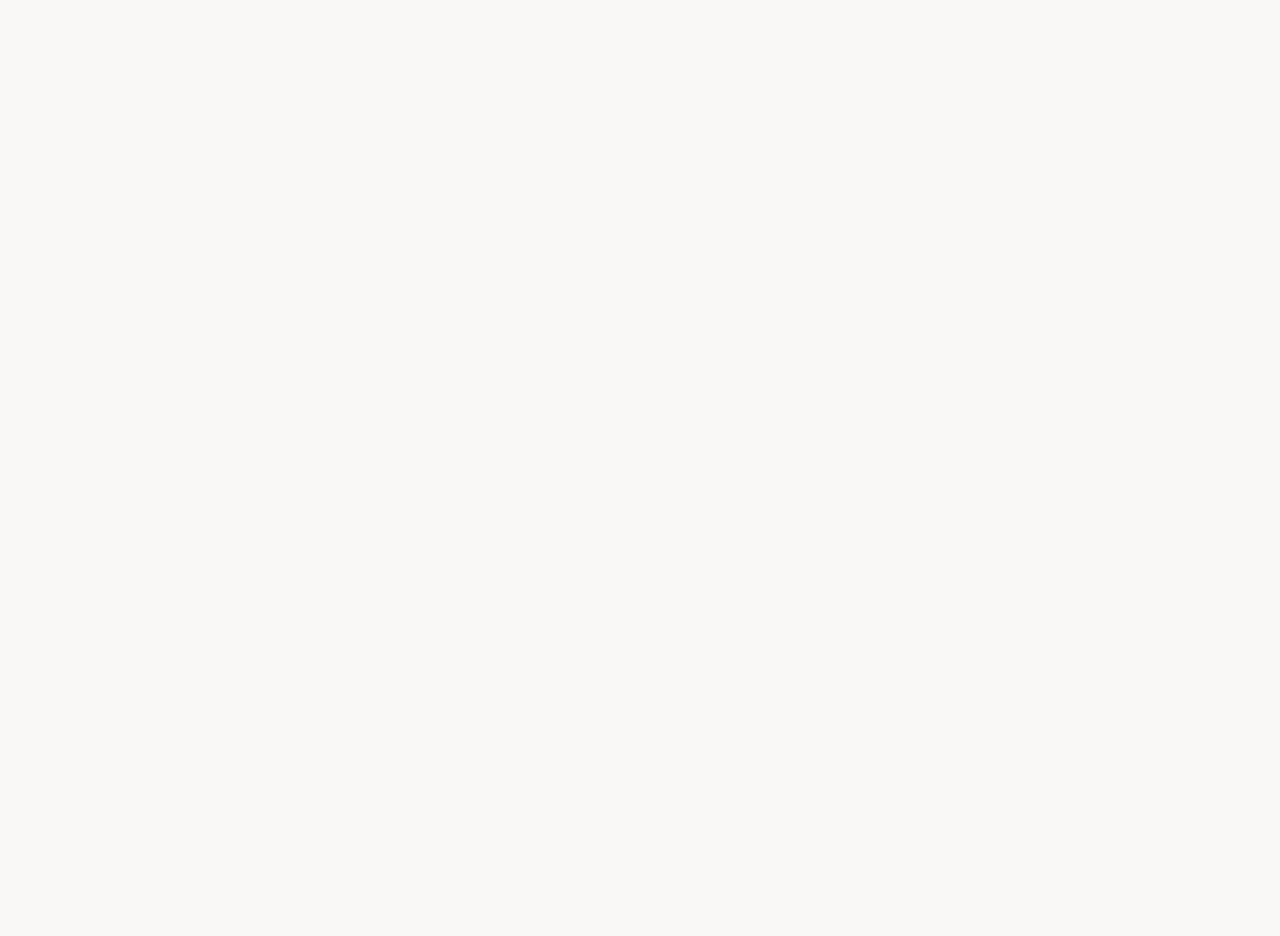
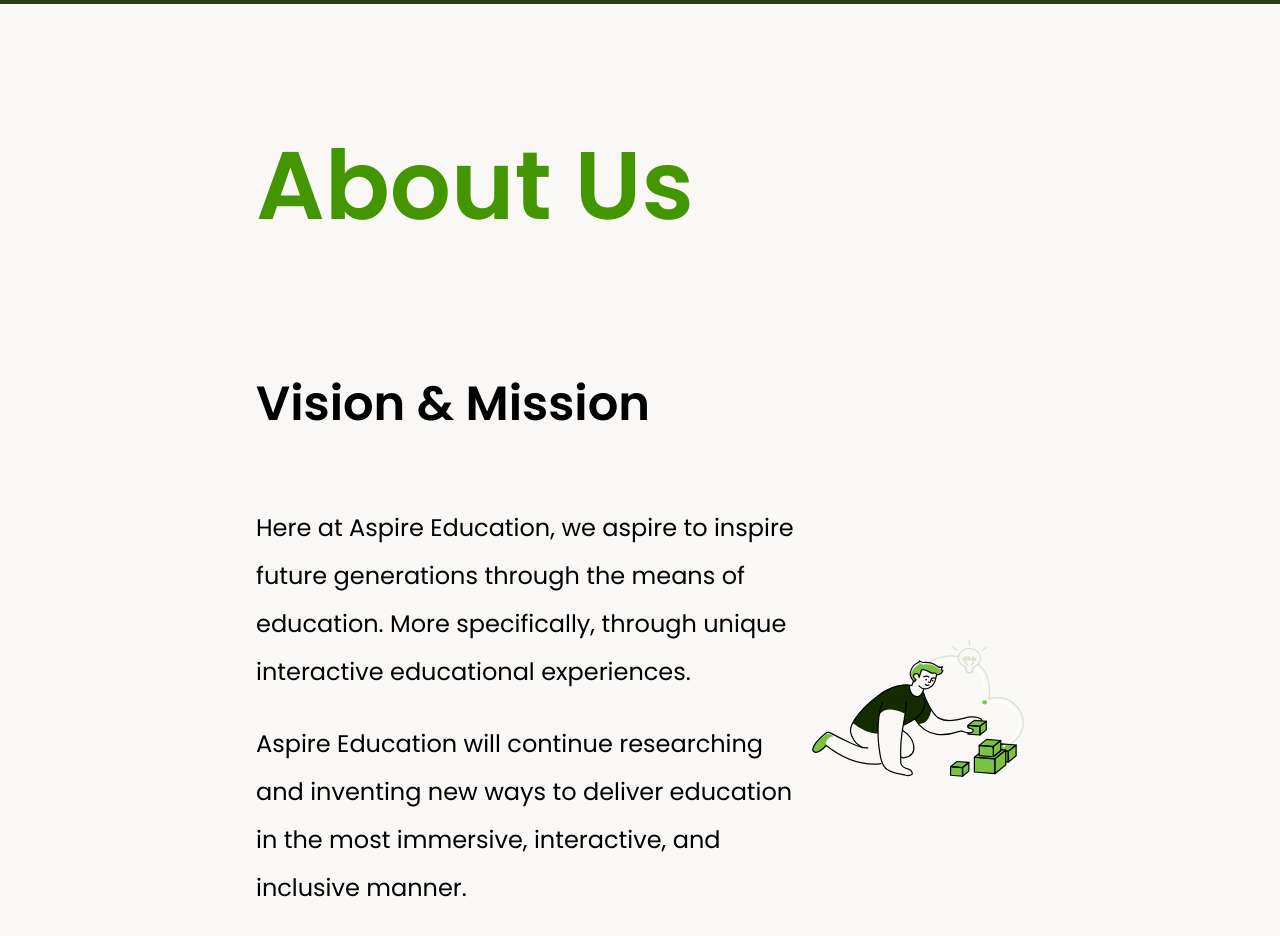
Before and after one commit to shawnanuptra/promo-website, a React (Create React App) app: page /about in a window 1280 px wide. Shown: the part 100-1036 px from the top of the page. Before the commit the page ends 800 px from the top, so only its background shows below. Built offline with nearby package versions, Linux system fonts and the light colour scheme.

Commit message:
AboutUs page added

```diff
--- a/src/AboutUs.css
+++ b/src/AboutUs.css
@@ -0,0 +1,91 @@
+.about {
+	padding: 0 20%;
+}
+
+.about-title {
+	margin: 8rem 0;
+}
+
+.about-part {
+	margin-bottom: 15rem;
+}
+
+.about-subtitle {
+	font-family: "Poppins";
+	font-style: normal;
+	font-weight: 600;
+	font-size: 48px;
+	color: #000000;
+}
+
+.vision {
+	display: flex;
+	font-family: "Poppins";
+	font-style: normal;
+	font-weight: 400;
+	font-size: 24px;
+	line-height: 48px;
+
+	color: #000000;
+	justify-content: center;
+	align-items: center;
+	/* flex-basis: 40%; */
+}
+
+.vision > svg {
+	width: 100%;
+}
+
+.right {
+	text-align: right;
+}
+
+.name {
+	display: flex;
+	font-family: "Poppins";
+	font-style: normal;
+	font-weight: 400;
+	font-size: 24px;
+	line-height: 48px;
+	color: #000000;
+	justify-content: flex-end;
+	align-items: center;
+}
+
+.aspire-text + div {
+	width: 80%;
+}
+
+.aspire-text {
+	font-family: "Poppins";
+	font-style: italic;
+	font-weight: 700;
+	font-size: 256px;
+	line-height: 180%;
+	/* identical to box height, or 461px */
+
+	text-align: right;
+
+	color: rgba(122, 194, 66, 0.25);
+	position: absolute;
+	right: 35%;
+}
+
+.logo-content {
+	display: flex;
+	font-family: "Poppins";
+	font-style: normal;
+	font-weight: 400;
+	font-size: 24px;
+	line-height: 48px;
+
+	color: #000000;
+	justify-content: center;
+	align-items: center;
+}
+
+.logo-content > .logo {
+	border-radius: 10px;
+	margin-left: 50px;
+	width: 100%;
+}
--- a/src/AboutUs.js
+++ b/src/AboutUs.js
@@ -1,7 +1,66 @@
 import React from 'react'
+import Navbar from './components/Navbar'
+import './AboutUs.css'
+import { ReactComponent as Vision } from './pics/vision.svg'
+import Logo from './pics/logo.png'
 
 export default function AboutUs() {
     return (
-        <div>AboutUs</div>
+        <>
+            <Navbar curPage='about' />
+            <div className='about'>
+                <h1 className='title about-title'>About Us</h1>
+
+                <div className='about-part'>
+                    <h2 className='about-subtitle'>Vision & Mission</h2>
+
+                    <div className='vision'>
+                        <div>
+                            <p>Here at Aspire Education, we aspire to inspire future generations through the means of education. More specifically, through unique interactive educational experiences.</p>
+                            <p>
+                                Aspire Education will continue researching and inventing new ways to deliver education in the most immersive, interactive, and inclusive manner.
+                            </p>
+                        </div>
+                        <Vision />
+                    </div>
+                </div>
+
+                <div className='about-part right'>
+                    <h2 className='about-subtitle'>Name</h2>
+                    <div className='name'>
+                        <span className='aspire-text'>ASPIRE</span>
+                        <div>
+                            <p>The name of ASPIRE stems from our aspirations for the future.</p>
+                            <p>
+
+                                Initially, we discussed how we wanted to use this project as an opportunity to develop our skills. We collectively have the same goal of working in the computing industry, though in different fields.
+                                One thing we have in common: we all aspire to be the best versions of ourselves.
+                            </p>
+                            <p>
+                                Aspire is also a perfect name for what we do as a company. We strive to inspire students and the future generation, to aspire to reach their own goals and dreams, progressing the human race further.
+                            </p>
+                        </div>
+                    </div>
+                </div>
+
+                <div className='about-part'>
+                    <h2 className='about-subtitle'>Logo</h2>
+                    <div className='logo-content'>
+                        <div>
+
+                            <p>Our logo is a growing leaf shaped like a lightbulb. The leaf signifies growth; the growth of our clients, the growth of ourselves, and the growth of the human race as a whole.
+                            </p>
+                            <p>
+                                The lightbulb is one of the most important inventions in human history. Lightbulbs accelerate the progression of humankind exponentially, just how we want our clients and us to continue making progress.
+                            </p>
+                            <p>
+                                It also signifies the “A-ha!” moment. The moment when we learned something new. The moment when we understood something that we did not understand before. This “A-ha!” moment is something that we strive to give to our students and clients through the means of education.
+                            </p>
+                        </div>
+                        <img src={Logo} alt='logo' className='logo' />
+                    </div>
+                </div>
+            </div>
+        </>
     )
 }
```
Also changed, not shown: src/pics/logo.png (added), src/pics/vision.svg (added).
